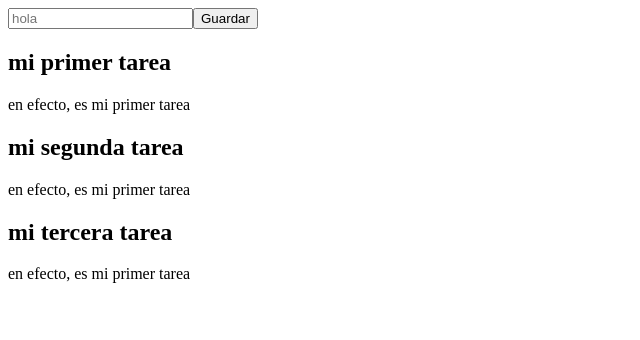
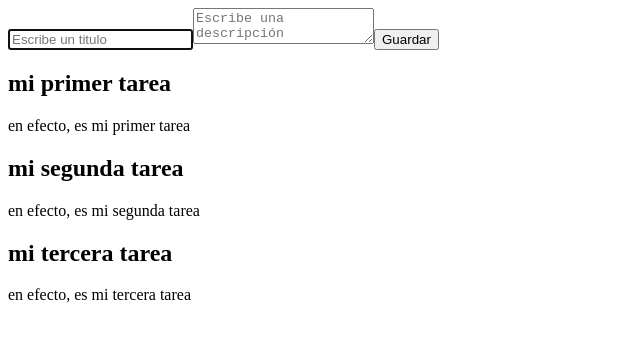
Before and after one commit to ricardo1003/react-task-deploy-example, a React (Vite) app: page / in a window 1280 px wide. Shown: the top 340 px of the page, without its empty margins (0-640 px from the left). Built offline with nearby package versions, Linux system fonts and the light colour scheme.

Commit message:
separar componentes

```diff
--- a/src/App.jsx
+++ b/src/App.jsx
@@ -1,6 +1,6 @@
-import TaskList from "./TaskList";
-import TaskForm from "./TaskForm";
-import { tasks as data } from "./tasks";
+import TaskList from "./components/TaskList";
+import TaskForm from "./components/TaskForm";
+import { tasks as data } from "./data/tasks";
 import { useState, useEffect } from "react";
 
 function App() {
@@ -10,11 +10,11 @@
     setTasks(data);
   }, []);
 
-  function createTask(taskTitle){
+  function createTask(task){
     setTasks([...tasks, {
-      title: taskTitle,
+      title: task.title,
       id: tasks.length,
-      description: "algo nuevo"
+      description: task.description
     }])
   }
 
--- a/src/TaskForm.jsx
+++ /dev/null
@@ -1,24 +0,0 @@
-import { useState } from "react";
-
-export function TaskForm({createTask}) {
-  const [title, setTitle] = useState("");
-
-    const handleSubmit = (e)=>{
-        e.preventDefault()
-        createTask(title)
-    }
-
-  return (
-    <form onSubmit={handleSubmit}>
-      <input
-        placeholder="hola"
-        onChange={(e) => {
-          setTitle(e.target.value);
-        }}
-      />
-      <button>Guardar</button>
-    </form>
-  );
-}
-
-export default TaskForm;
--- /dev/null
+++ b/src/components/TaskCard.jsx
@@ -0,0 +1,12 @@
+import React from "react";
+
+function TaskCard({task}) {
+  return (
+    <section>
+      <h1>{task.title}</h1>
+      <p>{task.description}</p>
+    </section>
+  );
+}
+
+export default TaskCard;
--- /dev/null
+++ b/src/components/TaskForm.jsx
@@ -0,0 +1,39 @@
+import { useState } from "react";
+
+export function TaskForm({ createTask }) {
+  const [title, setTitle] = useState("");
+  const [description, setDescription] = useState("");
+
+  const handleSubmit = (e) => {
+    e.preventDefault();
+    createTask({
+      title,
+      description,
+    });
+    setTitle("");
+    setDescription("");
+  };
+
+  return (
+    <form onSubmit={handleSubmit}>
+      <input
+        placeholder="Escribe un titulo"
+        onChange={(e) => {
+          setTitle(e.target.value);
+        }}
+        value={title}
+        autoFocus
+      />
+      <textarea
+        placeholder="Escribe una descripción"
+        onChange={(e) => {
+          setDescription(e.target.value);
+        }}
+        value={description}
+      />
+      <button>Guardar</button>
+    </form>
+  );
+}
+
+export default TaskForm;
--- a/src/TaskList.jsx
+++ b/src/components/TaskList.jsx
@@ -1,4 +1,5 @@
 import { Fragment } from "react";
+import TaskCard from "./TaskCard";
 // import { useState, useEffect } from "react";
 
 function TaskList({ tasks }) {
@@ -9,10 +10,7 @@
   return (
     <Fragment key={"10"}>
       {tasks.map((task) => (
-        <section key={task.id}>
-          <h1>{task.title}</h1>
-          <p>{task.description}</p>
-        </section>
+        <TaskCard key={task.id} task={task}/>
       ))}
     </Fragment>
   );
--- a/src/tasks.js
+++ b/src/data/tasks.js
@@ -7,11 +7,11 @@
     {
         id:1,
         title: "mi segunda tarea",
-        description: "en efecto, es mi primer tarea"
+        description: "en efecto, es mi segunda tarea"
     },
     {
         id:2,
         title: "mi tercera tarea",
-        description: "en efecto, es mi primer tarea"
+        description: "en efecto, es mi tercera tarea"
     },
 ]
```
